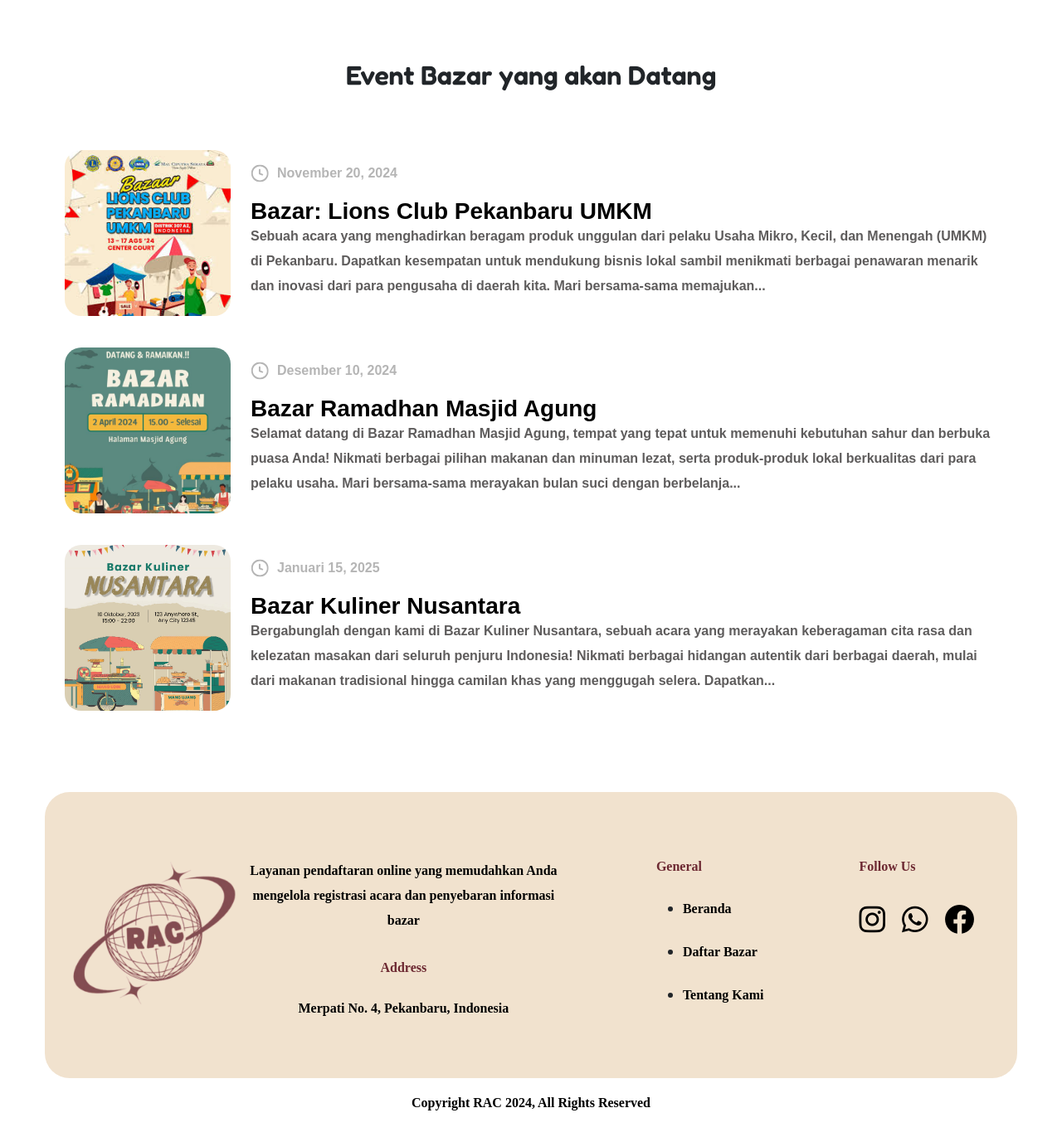
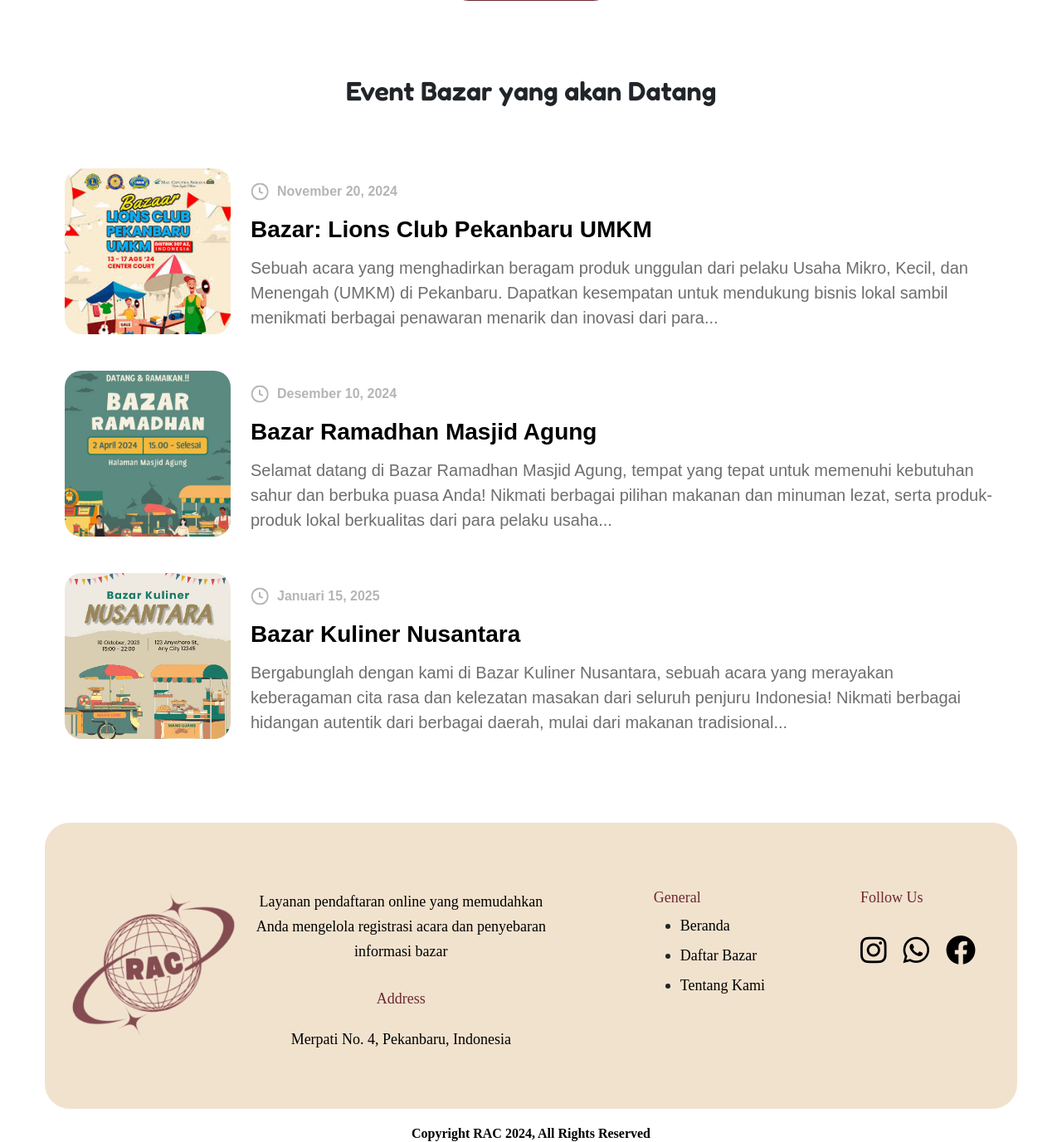
Before and after one commit to Aziasari/Aziasari.github.io, a PHP site: page / in a window 1280 px wide. Shown: the part 2376-3753 px from the top of the page at 83% size. Before the commit the page ends 3715 px from the top, so only its background shows below. Run offline with PHP 8.4, Linux system fonts and the light colour scheme; some web fonts are replaced.

Commit message:
update font and icon size

```diff
--- a/beranda.css
+++ b/beranda.css
@@ -28,11 +28,11 @@ nav {
     justify-content: center;
 }
 
-.nav-link {
+.navbar-nav .nav-link {
     font-family: 'Fredoka', sans-serif;
-    font-size: 16px;
+    font-size: 20px;
     line-height: normal;
-    color: black;
+    color: rgb(105, 104, 104);
 }
 
 .nav-item .nav-link {
@@ -66,7 +66,7 @@ nav {
 }
 
 .hero_group {
-    margin-top: 170px;
+    margin-top: 160px;
     margin-bottom: 70px;
 }
 
@@ -79,7 +79,7 @@ nav {
 
 .hero_group h1 {
     font-family: 'Nokora', sans-serif;
-    font-size: 60px;
+    font-size: 56px;
     font-weight: 700;
     width: 605px;
     margin-top: 30px;
@@ -128,14 +128,14 @@ nav {
 }
 
 .keuntungan-group2 img {
-    width: 54px;
-    height: 54px;
+    width: 58px;
+    height: auto;
 }
 
 .keuntungan-group2 p {
     color: #5E5C5C;
     font-family: 'Nokora', sans-serif;
-    font-size: 16px;
+    font-size: 20px;
     font-weight: 700;
     line-height: 30px;
     padding-top: 30px;
@@ -143,11 +143,11 @@ nav {
 
 .keuntungan-group {
     display: flex;
-    justify-content: space-evenly;
+    justify-content: center;
     gap: 90px;
     margin: 0px auto;
     max-width: 1124px;
-    padding-left: 20px;
+    padding-right: 40px;
 }
 
 .keuntungan-button {
@@ -264,11 +264,12 @@ h2 span {
 }
 
 .event-group p {
-    color: #5E5C5C;
+    color: #6f6d6d;
     font-family: 'Nokora', sans-serif;
-    font-size: 16px;
-    font-weight: 700;
+    font-size: 20px;
+    font-weight: 400;
     line-height: 30px;
+    margin-top: 16px;
 }
 
 .event-group .date {
@@ -329,28 +330,28 @@ h2 span {
     color: #000000;
     text-align: center;
     font-family: 'Nokora';
-    font-size: 16px;
-    font-weight: 700;
+    font-size: 18px;
+    font-weight: 400;
     line-height: 30px;
 }
 
 .footer-group h6{
     font-family: 'Nokora';
-    font-size: 16px;
-    font-weight: 700;
+    font-size: 18px;
+    font-weight: 400;
     line-height: 20px;
     color: #6D2932;
 }
 
 .footer-items li {
-    margin-top: 28px;
+    margin-top: 12px;
 }
 
 .footer-items a{
     color: #000000;
     font-family: 'Nokora';
-    font-size: 16px;
-    font-weight: 700;
+    font-size: 18px;
+    font-weight: 400;
     line-height: 20px;
     text-decoration: none;
 }
--- a/index.html
+++ b/index.html
@@ -55,7 +55,7 @@
         <div class="hero">
             <div class="hero_group">
                 <h1 style="font-family: 'Oleo Script'; font-size: 40px;">RAC</h1>
-                <h1 style="color: #C7B7A3; font-size: 20px; margin-top: -5px;">Layanan Pendaftaran Online dan PromosI Bazar Pekanbaru</h1>
+                <h1 style="color: #C7B7A3; font-size: 22px; margin-top: -5px; line-height: 36px;">Layanan Pendaftaran Online dan Promosi Bazar Pekanbaru</h1>
                 <h1>Jangkau <span>peserta potensial</span> Anda bersama kami !</h1>
                 <button class="hero-button" type="button">Hubungi Kami</button>
             </div>
@@ -123,7 +123,7 @@
                         </svg> November 20, 2024
                     </p>
                     <a href="#">Bazar: Lions Club Pekanbaru UMKM</a>
-                    <p>Sebuah acara yang menghadirkan beragam produk unggulan dari pelaku Usaha Mikro, Kecil, dan Menengah (UMKM) di Pekanbaru. Dapatkan kesempatan untuk mendukung bisnis lokal sambil menikmati berbagai penawaran menarik dan inovasi dari para pengusaha di daerah kita. Mari bersama-sama memajukan...</p>
+                    <p>Sebuah acara yang menghadirkan beragam produk unggulan dari pelaku Usaha Mikro, Kecil, dan Menengah (UMKM) di Pekanbaru. Dapatkan kesempatan untuk mendukung bisnis lokal sambil menikmati berbagai penawaran menarik dan inovasi dari para...</p>
                 </div>
             </div>
 
@@ -143,7 +143,7 @@
                         </svg> Desember 10, 2024
                     </p>
                     <a href="#">Bazar Ramadhan Masjid Agung</a>
-                    <p>Selamat datang di Bazar Ramadhan Masjid Agung, tempat yang tepat untuk memenuhi kebutuhan sahur dan berbuka puasa Anda! Nikmati berbagai pilihan makanan dan minuman lezat, serta produk-produk lokal berkualitas dari para pelaku usaha. Mari bersama-sama merayakan bulan suci dengan berbelanja...</p>
+                    <p>Selamat datang di Bazar Ramadhan Masjid Agung, tempat yang tepat untuk memenuhi kebutuhan sahur dan berbuka puasa Anda! Nikmati berbagai pilihan makanan dan minuman lezat, serta produk-produk lokal berkualitas dari para pelaku usaha...</p>
                 </div>
             </div>
 
@@ -163,7 +163,7 @@
                         </svg> Januari 15, 2025
                     </p>
                     <a href="#">Bazar Kuliner Nusantara</a>
-                    <p>Bergabunglah dengan kami di Bazar Kuliner Nusantara, sebuah acara yang merayakan keberagaman cita rasa dan kelezatan masakan dari seluruh penjuru Indonesia! Nikmati berbagai hidangan autentik dari berbagai daerah, mulai dari makanan tradisional hingga camilan khas yang menggugah selera. Dapatkan...</p>
+                    <p>Bergabunglah dengan kami di Bazar Kuliner Nusantara, sebuah acara yang merayakan keberagaman cita rasa dan kelezatan masakan dari seluruh penjuru Indonesia! Nikmati berbagai hidangan autentik dari berbagai daerah, mulai dari makanan tradisional...</p>
                 </div>
             </div>
         </div>
```
Also changed, not shown: detailBazar.css (+11 -11 lines).
